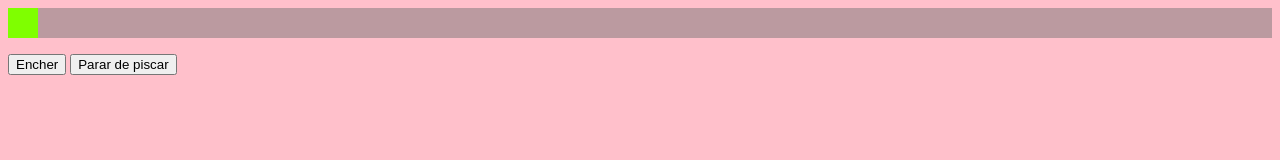
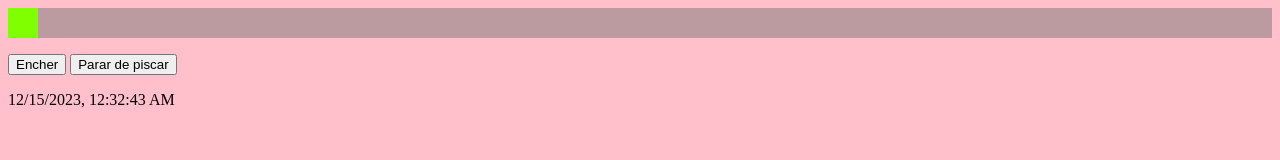
Before and after one commit to kohnduarte/javascript, a plain HTML site: page pratica/p037.html in a window 1280 px wide. Drawn offline with Linux system fonts and the light colour scheme.

Commit message:
Update p037.html

```diff
--- a/pratica/p037.html
+++ b/pratica/p037.html
@@ -25,6 +25,8 @@
 
     <input type="button" value="Encher">
     <button onclick="stop()">Parar de piscar</button>
+
+    <p id="hora"></p>
 
     <script>
         var botao = window.document.querySelector('input[type="button"]')
@@ -57,6 +59,13 @@
             clearInterval(color)
         }
 
+        function horaAgora() {
+            var P = window.document.getElementsByTagName('p')[0]
+            P.innerText = new Date().toLocaleString()
+        }
+
+        setInterval(horaAgora, 1000)
+
     </script>
 
 </body>
```
